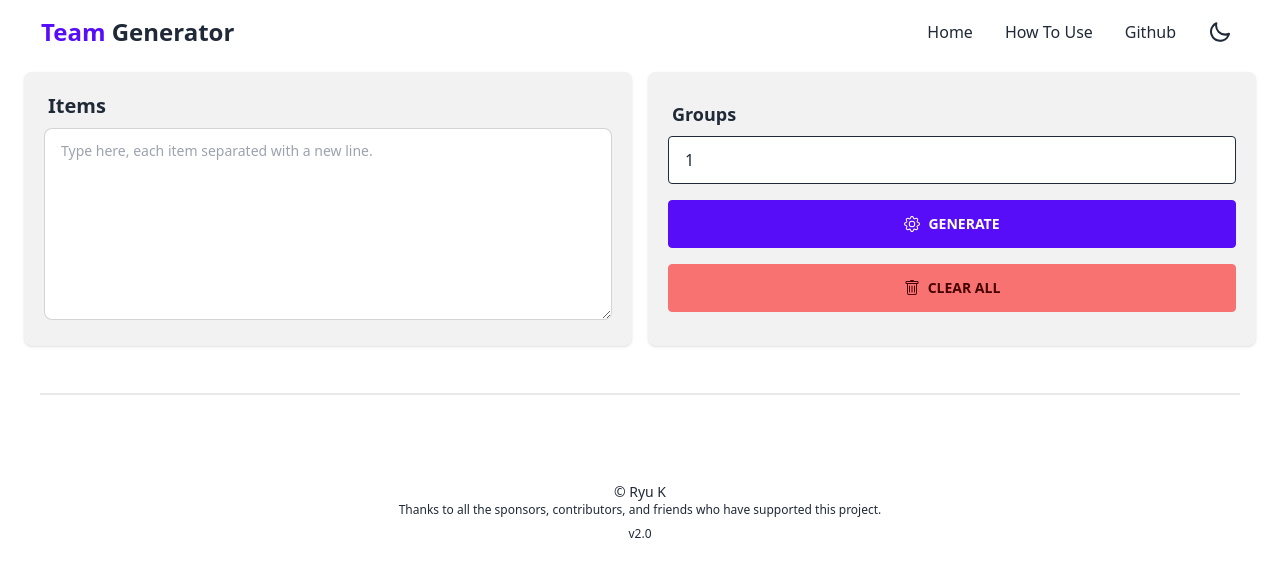
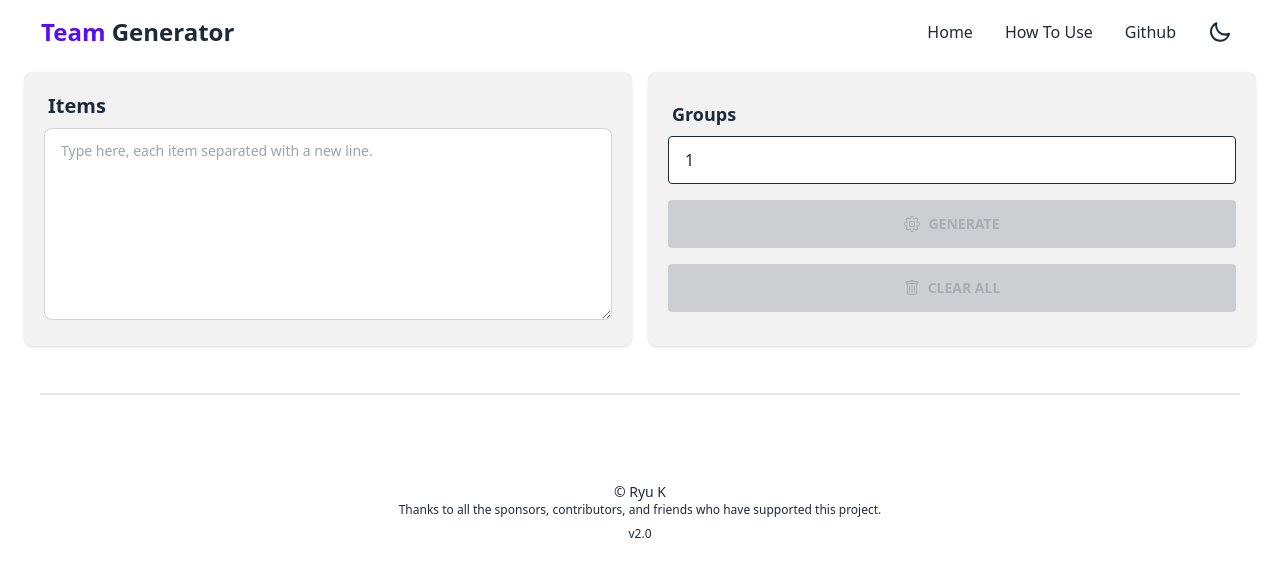
Before and after one commit to ryuuwiz/team-generator, a Next.js app: page / in a window 1280 px wide. Shown: the top 576 px of the page. Built offline with nearby package versions, Linux system fonts and the light colour scheme.

Commit message:
feat: disable button when items empty

```diff
--- a/components/ClearAllButton.tsx
+++ b/components/ClearAllButton.tsx
@@ -1,13 +1,14 @@
 import { useTeamStore } from "../store/TeamStore";
 
 export default function ClearAllButton() {
-  const { clearAll } = useTeamStore((state) => state);
+  const { items, clearAll } = useTeamStore((state) => state);
   return (
     <>
       <button
         type="button"
         className="btn btn-block btn-error mt-4 text-error-content rounded gap-2"
         onClick={clearAll}
+        disabled={items === ""}
       >
         <svg
           xmlns="http://www.w3.org/2000/svg"
--- a/components/GenerateButton.tsx
+++ b/components/GenerateButton.tsx
@@ -13,6 +13,7 @@ export default function GenerateButton() {
         type="button"
         className="btn btn-block mt-4 btn-primary rounded gap-2"
         onClick={handleGenerate}
+        disabled={items === ""}
       >
         <svg
           xmlns="http://www.w3.org/2000/svg"
```
